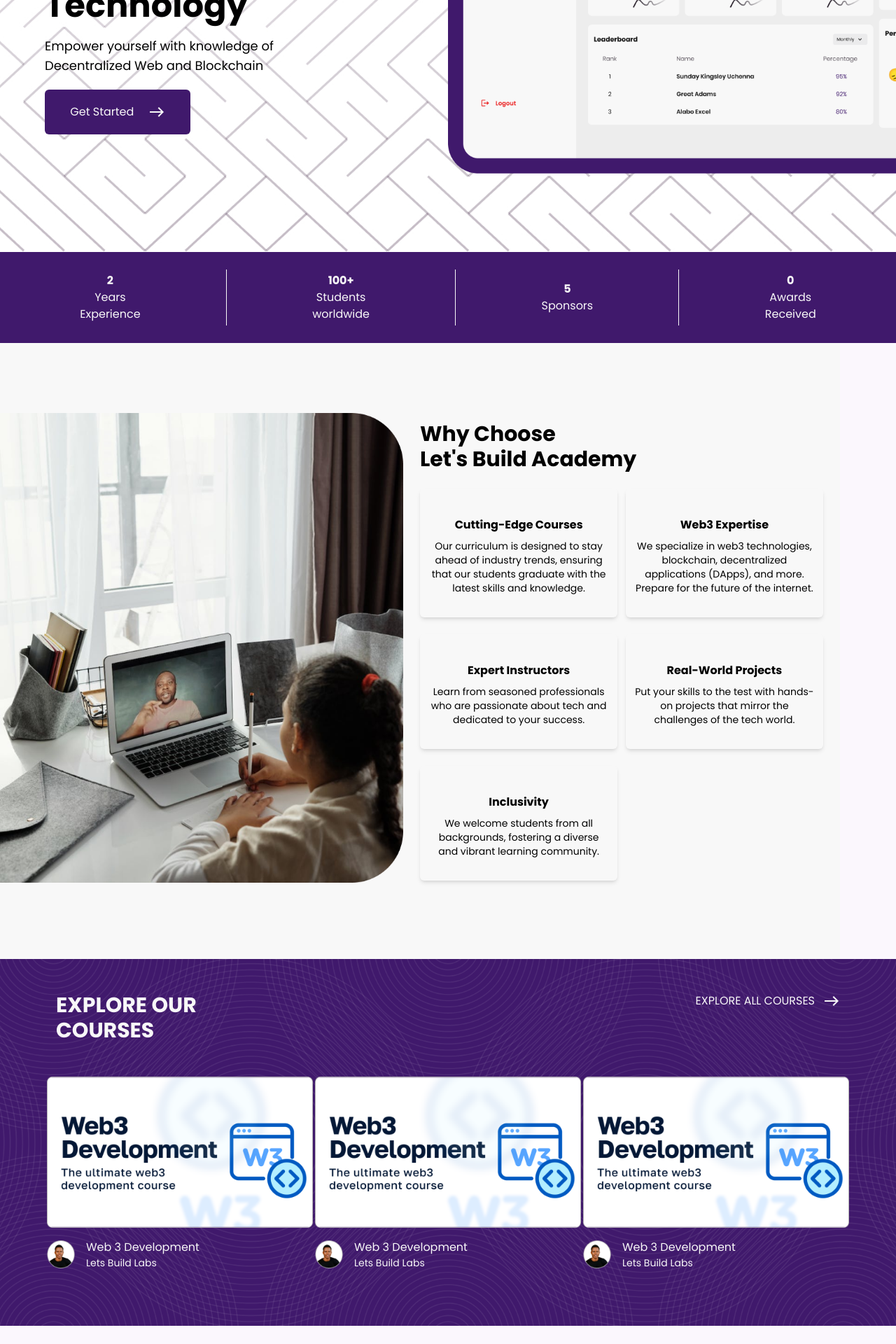
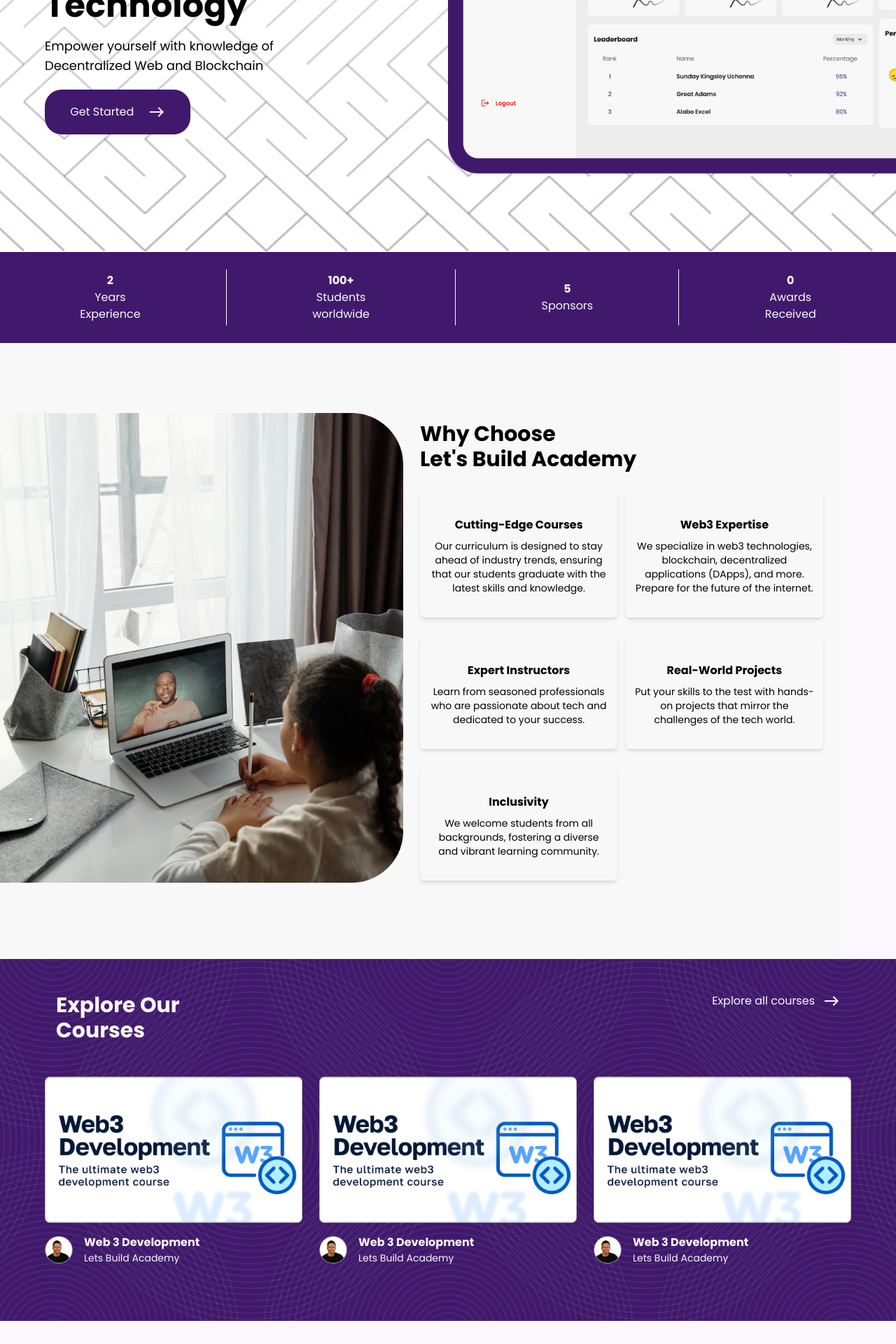
Before and after one commit to Let-s-build-DAO/lets-build-academy, a Next.js app: page / in a window 1280 px wide. Shown: the part 440-2360 px from the top of the page at 70% size. Built offline with nearby package versions, Linux system fonts and the light colour scheme.

Commit message:
fix: handled profile state update, Ui minor changes, logout completed

```diff
--- a/app/_components/AdminSideNav.jsx
+++ b/app/_components/AdminSideNav.jsx
@@ -21,6 +21,7 @@ const AdminSideNav = ({ setShowBar }) => {
 
   const logout = () => {
     deleteCookie('token');
+    localStorage.removeItem('null');
     router.push('/auth/login')
   }
 
--- a/app/_components/LandingPage/SectionOne.jsx
+++ b/app/_components/LandingPage/SectionOne.jsx
@@ -14,7 +14,7 @@ function SectionOne() {
               Decentralized Web and Blockchain
             </p>
             <Link href={'/auth'}>
-              <button className="bg-purple flex justify-evenly text-white font-medium rounded-md px-4 lg:py-5 py-3 w-52">
+              <button className="bg-purple flex justify-evenly text-white font-medium rounded-3xl px-4 lg:py-5 py-3 w-52">
                 Get Started
                 <img src="/east.png" alt="" />
               </button>
--- a/app/_components/LandingPage/SectionThree/SectionThree.jsx
+++ b/app/_components/LandingPage/SectionThree/SectionThree.jsx
@@ -6,15 +6,15 @@ function SectionThree() {
     return (
         <section className="section-three-bg  lg:px-16 py-12 sm:py-16 ">
             <div className="lg:flex justify-between text-white px-4 ">
-                <h1 className="font-bold text-2xl lg:w-52 lg:text-3xl">EXPLORE OUR COURSES</h1>
+                <h1 className="font-bold text-2xl lg:w-52 lg:text-3xl">Explore Our Courses</h1>
                 <Link href={"/courses"}>
                     <div className='flex'>
-                        <p className="text-base sm:text-lg">EXPLORE ALL COURSES </p>
+                        <p className="text-base sm:text-lg">Explore all courses </p>
                         <img className='ml-3' src="/east.png" alt="" />
                     </div>
                 </Link>
             </div>
-            <main className="flex sm:flex-col items-center justify-evenly sm:p-4 mt-12">
+            <main className="flex sm:flex-col items-center justify-evenly sm:p-4 mt-12 gap-6">
                 {[1, 2, 3].map((item) => (
                     <article key={item} className="first-div text-white mb-8 sm:mb-4">
                         <Image src='/Rectangle 5.png' alt='Course Image' width={380} height={179} />
@@ -23,8 +23,8 @@ function SectionThree() {
                                 <Image src='/Ellipse 1.png' alt='Instructor Image' width={40} height={50} />
                             </div>
                             <div className="ml-4">
-                                <h1 className='font-medium'>Web 3 Development</h1>
-                                <p className='text-sm'>Lets Build Labs</p>
+                                <h1 className='font-bold text-base'>Web 3 Development</h1>
+                                <p className='text-sm'>Lets Build Academy</p>
                             </div>
                         </div>
                     </article>
--- a/app/_components/MainHeader.jsx
+++ b/app/_components/MainHeader.jsx
@@ -34,7 +34,7 @@ const MainHeader = () => {
           </ul>
         </nav>
         <Link className='sm:hidden' href={'/auth'}>
-          <button className='bg-purple flex text-white font-medium p-3 px-8 rounded-md ml-5'>Start Learning<img className='ml-3' src="/east.png" alt="" />
+          <button className='bg-purple flex text-white font-medium p-3 px-8 rounded-3xl ml-5'>Start Learning<img className='ml-3' src="/east.png" alt="" />
           </button>
         </Link>
         <button onClick={() => setOpen(!open)} className='lg:hidden block bg-primary h-10 w-10 my-auto'>
--- a/app/_components/cards/ProfileCard.jsx
+++ b/app/_components/cards/ProfileCard.jsx
@@ -1,11 +1,11 @@
 import React from 'react';
 
-const ProfileCard = () => {
+const ProfileCard = ({user}) => {
   return (
     <div className='bg-white h-auto rounded-md p-4'>
       <h3 className='text-sm font-bold'>Profile</h3>
       <img src="/images/user.png" className='mx-auto w-32' alt="" />
-      <p className='flex justify-center my-4 font-bold text-sm'>Alabo Excel <img className='w-4 h-4 my-auto mx-2' src="./images/icons/verified.svg" alt="" /></p>
+      <p className='flex justify-center my-4 font-bold text-sm'>{user?.username} <img className='w-4 h-4 my-auto mx-2' src="./images/icons/verified.svg" alt="" /></p>
     </div>
   );
 };
--- a/app/_components/views/SingleCourse.jsx
+++ b/app/_components/views/SingleCourse.jsx
@@ -68,6 +68,8 @@ const SingleCourse = ({ data, userId, courseId }) => {
     if (lesson < data?.lessons.length) {
       setLesson(lesson + 1);
       await updateCourseProgress(courseId, lesson + 1);
+    }else{
+      toast.success("Congratulations! You have completed the course.");
     }
   };
 
@@ -93,7 +95,7 @@ const SingleCourse = ({ data, userId, courseId }) => {
             </div>
             <button
               onClick={handleNextLesson}
-              disabled={lesson === data?.lessons.length}
+              // disabled={lesson === data?.lessons.length}
             >
               <img src="/arrow_circle_right.png" alt="Next Lesson" />
             </button>
--- a/app/about/page.jsx
+++ b/app/about/page.jsx
@@ -26,7 +26,7 @@ const about = () => {
           </div>
           <div className="lg:flex lg:ml-20 lg:py-[100px]">
             <div className="lg:w-[50%] my-auto px-6 ">
-              <h1 className="font-bold my-3 text-3xl ">Our Vision</h1>
+              <h1 className="font-bold my-3 text-3xl text- ">Our Vision</h1>
               <div className="flex flex-wrap justify-between">
                 <div className="shadow-md my-3 py-8 p-4 rounded-md">
                   <p className="text-lg">At Let’s Build Labs, our vision is to be a global leader in shaping the future of tech education. We envision a world where individuals from all walks of life have equal access to transformative learning experiences in web3 technologies, blockchain, and decentralized applications. Through innovation, collaboration, and a commitment to excellence, we aim to empower our students not only with technical skills but also with a mindset of creativity, adaptability, and ethical responsibility. We see a future where our graduates drive innovation, solve complex problems, and lead the way in building a more inclusive, decentralized, and technologically advanced society.</p>
--- a/app/courses/page.jsx
+++ b/app/courses/page.jsx
@@ -8,16 +8,16 @@ const courses = () => {
   return (
     <MainLayout>
       <section>
-        <Hero text="Contact Us" />
+        <Hero text="Our Premium Courses" />
         <section className='bg-purple lg:p-16 sm:py-16 p-4 content'>
           <div className='flex mb-8 justify-end'>
             <input type="text" placeholder='Search' className='bg-purple p-2 lg:w-[30%] w-full text-white border border-white rounded-md' />
           </div>
           <div className="lg:flex justify-between text-white px-4 ">
-            <h1 className="font-bold text-2xl lg:w-52 lg:text-3xl">EXPLORE OUR COURSES</h1>
+            <h1 className="font-bold text-2xl lg:w-52 lg:text-3xl">Explore Our Courses</h1>
             <Link href={"/courses"}>
               <div className='flex'>
-                <p className="text-xs sm:text-lg">EXPLORE ALL COURSES </p>
+                <p className="text-xs sm:text-lg">Explore All Courses </p>
                 <img className='ml-3 w-4' src="/east.png" alt="" />
               </div>
             </Link>
@@ -32,7 +32,7 @@ const courses = () => {
                   </div>
                   <div className="ml-4">
                     <h1 className='font-medium'>Web 3 Development</h1>
-                    <p className='text-sm'>Lets Build Labs</p>
+                    <p className='text-sm'>Lets Build Academy</p>
                   </div>
                 </div>
               </div>
--- a/app/user/page.jsx
+++ b/app/user/page.jsx
@@ -369,7 +369,7 @@ const Dashboard = () => {
           </div> */}
         </div>
         <div className="lg:w-[25%] ml-4">
-          <ProfileCard />
+          <ProfileCard  user={user}/>
           {/* <div className='mt-4 bg-white p-4 rounded-md'>
             <h3 className='text-sm font-bold'>Performance</h3>
 
```
Also changed, not shown: app/_components/views/Profile.jsx (+87 -45 lines), 1 other file (tests, documents, lock files or other folders).
